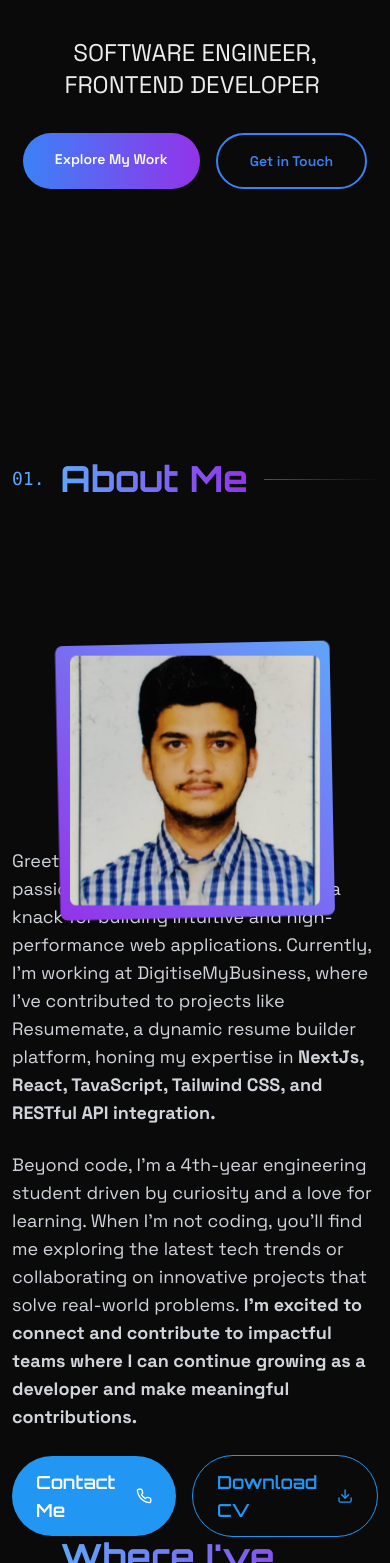
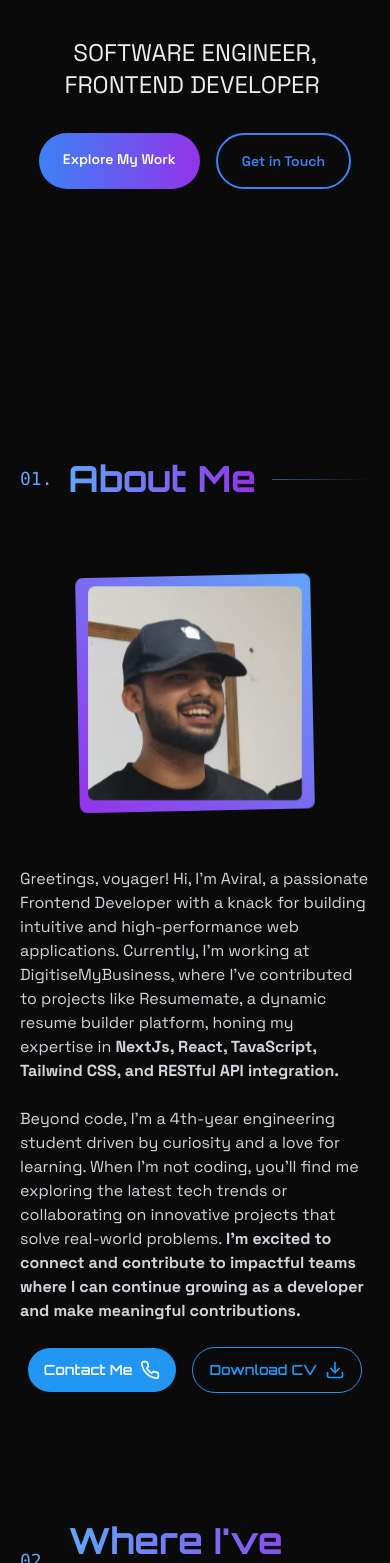
Before and after one commit to aviralsharma07/portfolio, a Next.js app: page / in a window 390 px wide. Shown: the part 385-1948 px from the top of the page. Built offline with nearby package versions, Linux system fonts and the light colour scheme.

Commit message:
make about and experience section responsive

```diff
--- a/app/page.tsx
+++ b/app/page.tsx
@@ -2,8 +2,8 @@
 import { motion } from "framer-motion";
 import Header from "@/components/header/header";
 import { Hero } from "@/components/hero";
-import Experience from "@/components/experience";
-import About from "@/components/about";
+import Experience from "@/components/experience/experience";
+import About from "@/components/about/about";
 import Projects from "@/components/projects";
 import LoadingScreen from "@/components/Loading";
 import { useEffect, useState } from "react";
@@ -29,7 +29,7 @@ export default function Home() {
       {!loadingComplete ? (
         <LoadingScreen />
       ) : (
-        <motion.main initial={{ opacity: 0 }} animate={{ opacity: 1 }} transition={{ duration: 1, delay: 0.5 }} className="min-h-screen overflow-hidden max-w-screen px-3 md:px-10">
+        <motion.main initial={{ opacity: 0 }} animate={{ opacity: 1 }} transition={{ duration: 1, delay: 0.5 }} className="min-h-screen overflow-hidden max-w-screen px-5 md:px-10">
           <Header />
           <Hero />
           <About />
--- a/components/about.tsx
+++ b/components/about/about.tsx
@@ -3,7 +3,7 @@
 import { motion, useAnimation, useTransform, useScroll } from "framer-motion";
 import { useEffect, useRef } from "react";
 import Image from "next/image";
-import SectionHeading from "./sectionHeading";
+import SectionHeading from "../sectionHeading";
 import Link from "next/link";
 import { Download, Phone } from "lucide-react";
 
@@ -24,17 +24,17 @@ const About = () => {
   }, [controls]);
 
   return (
-    <section className="min-h-screen" id="about">
+    <section className="min-h-screen mb-32 lg:mb-0" id="about">
       {/* --------------- HEADING ---------- */}
       <SectionHeading number="01" heading="About Me" />
 
       {/* --------------- CONTENT ---------- */}
-      <div className="flex flex-col lg:flex-row items-center">
+      <div className="flex flex-col lg:flex-row ">
         {/* ----------- ROTATING IMAGE -------------- */}
-        <motion.div className="lg:w-1/2 flex justify-center" style={{ y, scale }}>
-          <div className="relative w-[300px] h-[300px]">
+        <motion.div className="lg:w-1/2 w-full flex max-md:-mt-16 justify-center" style={{ y, scale }}>
+          <div className="relative w-64 h-64 md:w-[300px] md:h-[300px]">
             <motion.div ref={imageRef} className="relative w-full h-full" initial={{ opacity: 0, rotate: -10 }} animate={{ opacity: 1, rotate: 0 }} transition={{ duration: 1, delay: 0.5 }}>
-              <Image src="/profilePhoto.jpeg" alt="Aviral" layout="fill" objectFit="cover" className="rounded-lg z-10" />
+              <Image src="/aviPortfolioImage.jpeg" alt="Aviral" layout="fill" objectFit="cover" className="rounded-lg z-10" />
               <motion.div
                 className="absolute inset-0 bg-gradient-to-br from-blue-400 to-purple-600 rounded-lg"
                 animate={{
@@ -52,18 +52,18 @@ const About = () => {
         </motion.div>
 
         {/* ABOUT ME CONTENT */}
-        <motion.div className="flex-1 lg:w-1/2 space-y-6 font-spaceGrotesk" initial={{ opacity: 0, x: 50 }} animate={{ opacity: 1, x: 0 }} transition={{ duration: 0.8, delay: 0.3 }}>
-          <p className="text-lg text-gray-300">
+        <motion.div className="flex-1 w-full lg:w-1/2 pt-32 lg:pt-0 space-y-6 font-spaceGrotesk" initial={{ opacity: 0, x: 50 }} animate={{ opacity: 1, x: 0 }} transition={{ duration: 0.8, delay: 0.3 }}>
+          <p className="md:text-lg text-gray-300">
             Greetings, voyager! Hi, I&apos;m Aviral, a passionate Frontend Developer with a knack for building intuitive and high-performance web applications. Currently, I&apos;m working at DigitiseMyBusiness, where I&apos;ve contributed to projects like Resumemate, a dynamic resume builder platform, honing my expertise in <span className="font-bold">NextJs, React, TavaScript, Tailwind CSS, and RESTful API integration.</span>
           </p>
-          <p className="text-lg text-gray-300">
+          <p className="md:text-lg text-gray-300">
             Beyond code, I&apos;m a 4th-year engineering student driven by curiosity and a love for learning. When I&apos;m not coding, you&apos;ll find me exploring the latest tech trends or collaborating on innovative projects that solve real-world problems. <span className="font-bold">I&apos;m excited to connect and contribute to impactful teams where I can continue growing as a developer and make meaningful contributions.</span>
           </p>
-          <motion.div className="flex font-orbitron items-center space-x-4" initial={{ opacity: 0, y: 20 }} animate={{ opacity: 1, y: 0 }} transition={{ duration: 0.5, delay: 0.5 }}>
-            <Link href="#contact" className="bg-accent inline-flex gap-2 items-center text-white px-6 py-3 rounded-full text-lg font-semibold hover:bg-blue-600 transition-colors duration-300">
+          <motion.div className="flex justify-center lg:justify-start font-orbitron items-center space-x-4" initial={{ opacity: 0, y: 20 }} animate={{ opacity: 1, y: 0 }} transition={{ duration: 0.5, delay: 0.5 }}>
+            <Link href="#contact" className="bg-accent inline-flex gap-2 items-center text-white px-4 md:px-6 py-3 rounded-full text-sm md:text-lg font-semibold hover:bg-blue-600 transition-colors duration-300">
               Contact Me <Phone size={20} />
             </Link>
-            <Link href="/Aviral-Sharma.pdf" className="border inline-flex items-center gap-2 border-accent text-accent px-6 py-3 rounded-full text-lg font-semibold hover:bg-blue-500 hover:text-white transition-colors duration-300" target="_blank" download>
+            <Link href="/Aviral-Sharma.pdf" className="border inline-flex items-center gap-2 border-accent text-accent px-4 md:px-6 py-3 rounded-full text-sm md:text-lg font-semibold hover:bg-blue-500 hover:text-white transition-colors duration-300" target="_blank" download>
               Download CV <Download size={20} />
             </Link>
           </motion.div>
--- a/components/experience.tsx
+++ b/components/experience/experience.tsx
@@ -2,7 +2,7 @@
 
 import { motion, useScroll, useTransform } from "framer-motion";
 import { useState, useRef } from "react";
-import SectionHeading from "./sectionHeading";
+import SectionHeading from "../sectionHeading";
 import Link from "next/link";
 
 const experiences = [
@@ -41,11 +41,11 @@ const Experience = () => {
       <SectionHeading number="02" heading="Where I've Worked" />
 
       {/* -------------- COMPANY LIST & SELECTED COMPANY ----------- */}
-      <motion.div className="flex font-orbitron gap-8">
+      <motion.div className="flex md:flex-row flex-col font-orbitron gap-8">
         {/* COMPANY LIST */}
-        <motion.div className="flex flex-col" initial={{ opacity: 0, x: -50 }} whileInView={{ opacity: 1, x: 0 }} transition={{ duration: 0.5, delay: 0.3 }}>
+        <motion.div className="flex flex-row overflow-x-auto md:flex-col" initial={{ opacity: 0, x: -50 }} whileInView={{ opacity: 1, x: 0 }} transition={{ duration: 0.5, delay: 0.3 }}>
           {experiences.map((experience, index) => (
-            <button className={`${selectedCompany === index ? "text-accent" : "text-gray-400 hover:text-gray-200"} px-4 py-3 text-left whitespace-nowrap ${selectedCompany === index ? "border-l-2 border-accent" : ""}`} onClick={() => setSelectedCompany(index)} key={experience.company}>
+            <button className={`${selectedCompany === index ? "text-accent" : "text-gray-400 hover:text-gray-200"} px-4 py-3 text-left whitespace-nowrap ${selectedCompany === index ? "md:border-l-2 max-md:border-b-2 border-accent" : ""}`} onClick={() => setSelectedCompany(index)} key={experience.company}>
               {experience.company}
             </button>
           ))}
--- a/components/hero.tsx
+++ b/components/hero.tsx
@@ -57,10 +57,10 @@ export const Hero = () => {
           <TypeAnimation sequence={["SOFTWARE ENGINEER, FRONTEND DEVELOPER", 2000, "ENGINEERING THE WEB", 2000, "RESPONSIVE BY DESIGN", 2000]} wrapper="span" speed={50} repeat={Infinity} />
         </motion.div>
         <motion.div className="flex font-spaceGrotesk justify-center space-x-4" initial={{ opacity: 0 }} animate={{ opacity: 1 }} transition={{ duration: 0.8, delay: 1.5 }}>
-          <Link href="#projects" className="bg-gradient-to-r from-blue-500 to-purple-600 text-white px-8 md:py-3 py-4 rounded-full text-sm md:text-lg font-semibold hover:from-blue-600 hover:to-purple-700 transition-all duration-300 transform hover:scale-105">
+          <Link href="#projects" className="bg-gradient-to-r from-blue-500 to-purple-600 text-white px-6 md:px-8 md:py-3 py-4 rounded-full text-sm md:text-lg font-semibold hover:from-blue-600 hover:to-purple-700 transition-all duration-300 transform hover:scale-105">
             Explore My Work
           </Link>
-          <Link href="#contact" className="bg-transparent border-2 border-blue-500 text-blue-500 px-8 md:py-3 py-4 rounded-full text-sm md:text-lg font-semibold hover:bg-blue-500 hover:text-white transition-all duration-300 transform hover:scale-105">
+          <Link href="#contact" className="bg-transparent border-2 border-blue-500 text-blue-500 px-6 md:px-8 md:py-3 py-4 rounded-full text-sm md:text-lg font-semibold hover:bg-blue-500 hover:text-white transition-all duration-300 transform hover:scale-105">
             Get in Touch
           </Link>
         </motion.div>
--- a/components/projects.tsx
+++ b/components/projects.tsx
@@ -222,7 +222,7 @@ const Projects = () => {
   const y = useTransform(scrollYProgress, [0, 1], [100, -100]);
 
   return (
-    <section ref={containerRef} id="projects" className="min-h-screen py-20 relative overflow-hidden">
+    <section ref={containerRef} id="projects" className="min-h-screen relative overflow-hidden">
       <motion.div className="container mx-auto px-4" style={{ y, opacity }}>
         <div className="flex items-center gap-4 mb-16">
           <motion.span className="text-blue-400 font-mono text-lg" initial={{ opacity: 0, x: -20 }} whileInView={{ opacity: 1, x: 0 }} transition={{ duration: 0.5 }}>
```
Also changed, not shown: public/aviPortfolioImage.jpeg (added).
